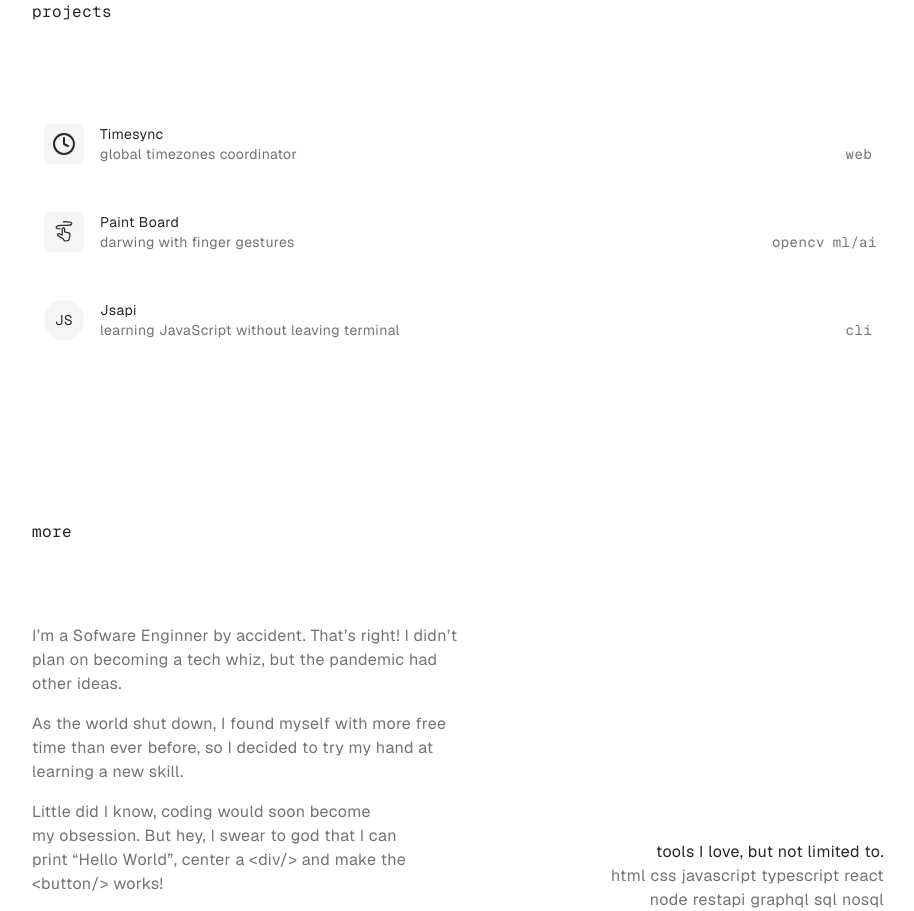
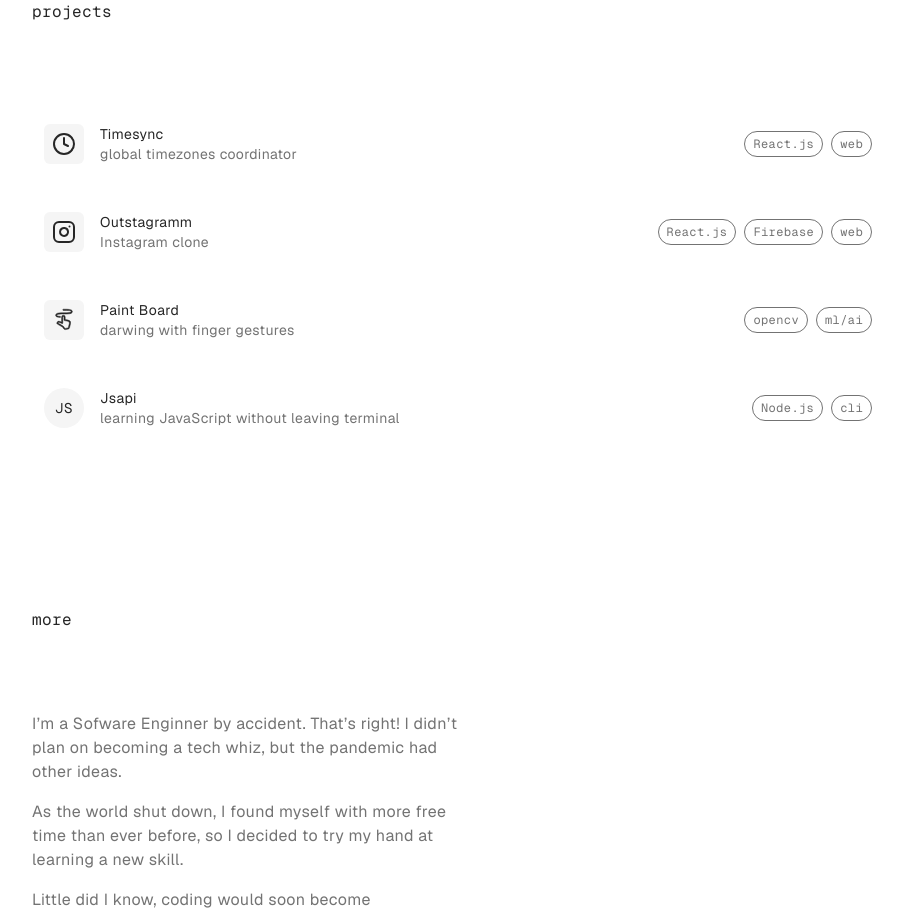
Before and after one commit to SaiHtun/portfolio-latest, a Next.js app: page / in a window 1280 px wide. Shown: the part 1260-2171 px from the top of the page, without its empty margins (182-1096 px from the left). Built offline with nearby package versions, Linux system fonts and the light colour scheme.

Commit message:
added <TechPill />

```diff
--- a/src/app/components/ui/icons/handraw-icon.tsx
+++ b/src/app/components/ui/icons/handraw-icon.tsx
@@ -13,6 +13,8 @@ export default function HandrawIcon({ twClasses, ...props }: TProps) {
       <svg
         xmlns="http://www.w3.org/2000/svg"
         viewBox="0 0 20 20"
+        stroke="currentColor"
+        stroke-width="0.4"
         className={cn("w-6 h-6", twClasses)}
         {...props}
       >
--- /dev/null
+++ b/src/app/components/ui/icons/instagram-icon.tsx
@@ -0,0 +1,29 @@
+import { ClassValue } from "clsx";
+import React, { SVGProps } from "react";
+import { cn } from "~/lib/utils/cn";
+
+type TProps = {
+  twClasses?: ClassValue;
+} & SVGProps<SVGSVGElement>;
+
+export default function InstagramIcon({ twClasses, ...props }: TProps) {
+  return (
+    <svg
+      xmlns="http://www.w3.org/2000/svg"
+      width="24"
+      height="24"
+      viewBox="0 0 24 24"
+      fill="none"
+      stroke="currentColor"
+      stroke-width="2"
+      stroke-linecap="round"
+      stroke-linejoin="round"
+      className={cn("w-6 h-6", twClasses)}
+      {...props}
+    >
+      <rect width="20" height="20" x="2" y="2" rx="5" ry="5" />
+      <path d="M16 11.37A4 4 0 1 1 12.63 8 4 4 0 0 1 16 11.37z" />
+      <line x1="17.5" x2="17.51" y1="6.5" y2="6.5" />
+    </svg>
+  );
+}
--- a/src/app/components/ui/project.tsx
+++ b/src/app/components/ui/project.tsx
@@ -1,5 +1,6 @@
 import React from "react";
 import { TProject } from "~/constants/project-list";
+import TechPill from "~/ui/tech-pill";
 
 type Props = {
   project: TProject;
@@ -15,11 +16,11 @@ export default function Project({ project }: Props) {
         <h3>{name}</h3>
         <p className="text-shadow-gray line-clamp-1">{intro}</p>
       </div>
-      <p className="self-end text-end  text-shadow-gray text-sm font-mono space-x-2 max-sm:hidden">
+      <div className="justify-end space-x-2 max-sm:hidden flex">
         {topics.map((t, i) => (
-          <span key={i}>{t}</span>
+          <TechPill key={i} techName={t} />
         ))}
-      </p>
+      </div>
     </div>
   );
 }
--- /dev/null
+++ b/src/app/components/ui/tech-pill.tsx
@@ -0,0 +1,13 @@
+import React from "react";
+
+type TProps = {
+  techName: string;
+};
+
+export default function TechPill({ techName }: TProps) {
+  return (
+    <div className="w-fit border border-shadow-gray text-shadow-gray rounded-full text-xs font-mono px-2 py-1">
+      {techName}
+    </div>
+  );
+}
--- a/src/app/constants/project-list.tsx
+++ b/src/app/constants/project-list.tsx
@@ -2,6 +2,7 @@ import MainIconWrapper from "~/ui/icons/main-icon-wrapper";
 import { Clock4 } from "lucide-react";
 import HandrawIcon from "~/components/ui/icons/handraw-icon";
 import TextInitalIcon from "~/components/ui/icons/text-initial-icon";
+import InstagramIcon from "~/components/ui/icons/instagram-icon";
 
 export type TProject = {
   id: number;
@@ -16,7 +17,7 @@ export const projectList: TProject[] = [
     id: 1,
     name: "Timesync",
     intro: "global timezones coordinator",
-    topics: ["web"],
+    topics: ["React.js", "web"],
     projectIcon: (
       <MainIconWrapper>
         <Clock4 />
@@ -25,16 +26,27 @@ export const projectList: TProject[] = [
   },
   {
     id: 2,
+    name: "Outstagramm",
+    intro: "Instagram clone",
+    topics: ["React.js", "Firebase", "web"],
+    projectIcon: (
+      <MainIconWrapper>
+        <InstagramIcon />
+      </MainIconWrapper>
+    ),
+  },
+  {
+    id: 3,
     name: "Paint Board",
     intro: "darwing with finger gestures",
     topics: ["opencv", "ml/ai"],
     projectIcon: <HandrawIcon />,
   },
   {
-    id: 3,
+    id: 4,
     name: "Jsapi",
     intro: "learning JavaScript without leaving terminal",
-    topics: ["cli"],
+    topics: ["Node.js", "cli"],
     projectIcon: <TextInitalIcon text="jsapi" />,
   },
 ];
--- a/src/app/globals.css
+++ b/src/app/globals.css
@@ -10,8 +10,7 @@ html {
   box-sizing: border-box;
 }
 
-/*
-* {
+/* * {
   border: 1px dotted black
 } */
 
@@ -51,7 +50,7 @@ html {
   }
 
   .__item_grid {
-    @apply grid max-sm:grid-cols-[40px_1fr] grid-cols-[40px_1fr_100px] items-center gap-x-3 md:gap-x-4 px-3 py-5 rounded-md text-sm
+    @apply grid max-sm:grid-cols-[40px_1fr] grid-cols-[40px_1fr_1fr] items-center gap-x-3 md:gap-x-4 px-3 py-5 rounded-md text-sm
   }
 
 }
```
